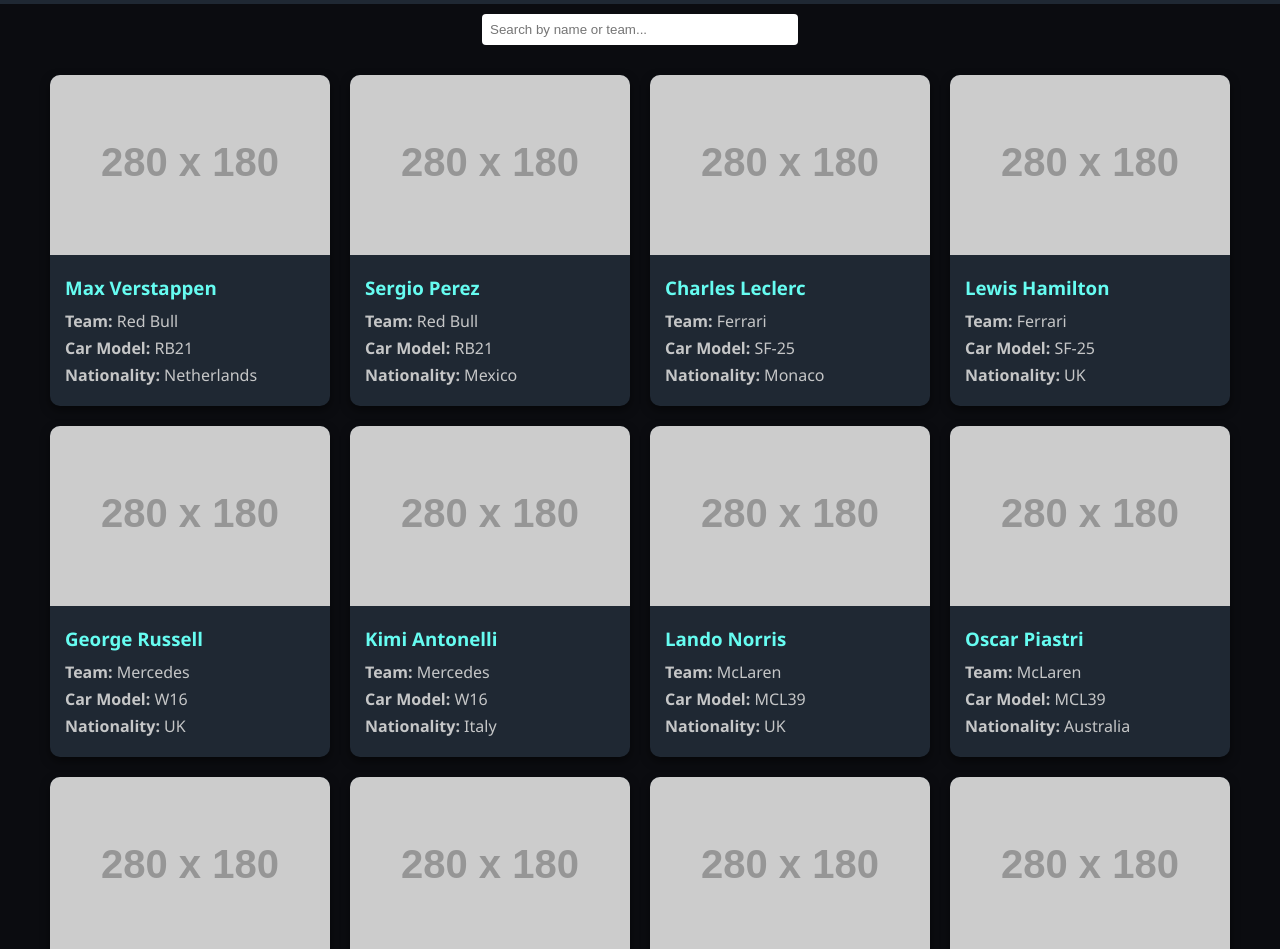
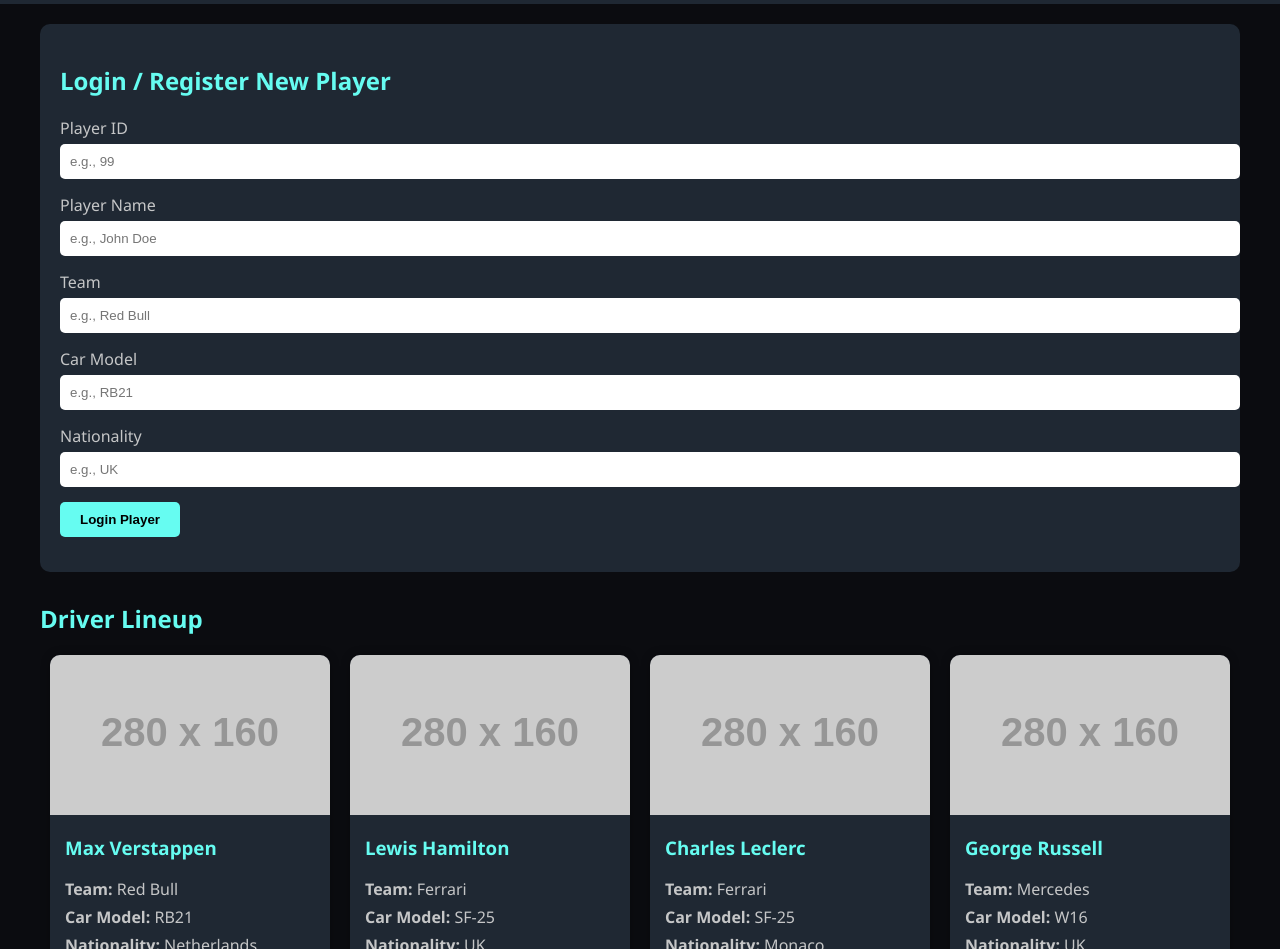
Before and after one commit to Chiru-0722/collab, a plain HTML site: page index.html in a window 1280 px wide. Shown: the part 79-1028 px from the top of the page. Drawn offline with Linux system fonts and the light colour scheme; placeholder pictures from the web are drawn by us.

Commit message:
Update index.html
F1

```diff
--- a/index.html
+++ b/index.html
@@ -3,68 +3,104 @@
 <head>
   <meta charset="UTF-8" />
   <meta name="viewport" content="width=device-width, initial-scale=1.0"/>
-  <title>Formula 1 2025 Driver Roster</title>
+  <title>Formula 1 Data Portal</title>
   <style>
     body {
       font-family: 'Segoe UI', sans-serif;
       margin: 0;
-      padding: 0;
       background: #0b0c10;
       color: #ffffff;
     }
+
     header {
       background: #1f2833;
       padding: 20px;
       text-align: center;
     }
+
     header h1 {
       margin: 0;
       color: #66fcf1;
     }
-    .search-bar {
+
+    .container {
+      padding: 20px;
+      max-width: 1200px;
+      margin: auto;
+    }
+
+    .form-section {
+      background: #1f2833;
+      padding: 20px;
+      margin-bottom: 30px;
+      border-radius: 10px;
+    }
+
+    .form-section h2 {
+      color: #66fcf1;
+    }
+
+    .form-group {
+      margin-bottom: 15px;
+    }
+
+    .form-group label {
+      display: block;
+      margin-bottom: 5px;
+      color: #c5c6c7;
+    }
+
+    .form-group input {
+      width: 100%;
       padding: 10px;
-      text-align: center;
+      border: none;
+      border-radius: 5px;
     }
-    .search-bar input {
-      width: 300px;
-      padding: 8px;
-      border-radius: 4px;
+
+    .form-group button {
+      background-color: #66fcf1;
       border: none;
+      padding: 10px 20px;
+      font-weight: bold;
+      border-radius: 5px;
+      cursor: pointer;
     }
-    .container {
+
+    .grid {
       display: flex;
       flex-wrap: wrap;
+      gap: 20px;
       justify-content: center;
-      gap: 20px;
-      padding: 20px;
     }
+
     .card {
       background: #1f2833;
+      width: 280px;
       border-radius: 10px;
       overflow: hidden;
-      width: 280px;
-      box-shadow: 0 4px 10px rgba(0, 0, 0, 0.5);
-      transition: transform 0.3s;
+      box-shadow: 0 0 10px rgba(0,0,0,0.3);
     }
-    .card:hover {
-      transform: scale(1.03);
-    }
+
     .card img {
       width: 100%;
-      height: 180px;
+      height: 160px;
       object-fit: cover;
     }
+
     .card-content {
       padding: 15px;
     }
+
     .card-content h3 {
-      margin: 0 0 10px;
+      margin-top: 0;
       color: #66fcf1;
     }
+
     .card-content p {
-      margin: 5px 0;
+      margin: 6px 0;
       color: #c5c6c7;
     }
+
     footer {
       text-align: center;
       padding: 20px;
@@ -76,89 +112,115 @@
 <body>
 
 <header>
-  <h1>Formula 1 Driver Profiles – 2025</h1>
+  <h1>Formula 1 2025 - Driver Dashboard</h1>
 </header>
 
-<div class="search-bar">
-  <input type="text" id="searchInput" placeholder="Search by name or team..." />
+<div class="container">
+
+  <section class="form-section">
+    <h2>Login / Register New Player</h2>
+    <div class="form-group">
+      <label for="playerId">Player ID</label>
+      <input type="text" id="playerId" placeholder="e.g., 99" />
+    </div>
+    <div class="form-group">
+      <label for="playerName">Player Name</label>
+      <input type="text" id="playerName" placeholder="e.g., John Doe" />
+    </div>
+    <div class="form-group">
+      <label for="playerTeam">Team</label>
+      <input type="text" id="playerTeam" placeholder="e.g., Red Bull" />
+    </div>
+    <div class="form-group">
+      <label for="playerCar">Car Model</label>
+      <input type="text" id="playerCar" placeholder="e.g., RB21" />
+    </div>
+    <div class="form-group">
+      <label for="playerNationality">Nationality</label>
+      <input type="text" id="playerNationality" placeholder="e.g., UK" />
+    </div>
+    <div class="form-group">
+      <button onclick="addPlayer()">Login Player</button>
+    </div>
+  </section>
+
+  <h2 style="color: #66fcf1;">Driver Lineup</h2>
+  <div class="grid" id="playerGrid">
+    <!-- Player cards injected here -->
   </div>
 
-<div class="container" id="driverCards">
-  <!-- Cards will be injected here -->
 </div>
 
 <footer>
-  &copy; 2025 Formula 1 Data Portal
+  &copy; 2025 Formula 1 Data Portal. All rights reserved.
 </footer>
 
 <script>
-  const drivers = [
-    { name: "Max Verstappen", team: "Red Bull", car: "RB21", nationality: "Netherlands" },
-    { name: "Sergio Perez", team: "Red Bull", car: "RB21", nationality: "Mexico" },
-    { name: "Charles Leclerc", team: "Ferrari", car: "SF-25", nationality: "Monaco" },
-    { name: "Lewis Hamilton", team: "Ferrari", car: "SF-25", nationality: "UK" },
-    { name: "George Russell", team: "Mercedes", car: "W16", nationality: "UK" },
-    { name: "Kimi Antonelli", team: "Mercedes", car: "W16", nationality: "Italy" },
-    { name: "Lando Norris", team: "McLaren", car: "MCL39", nationality: "UK" },
-    { name: "Oscar Piastri", team: "McLaren", car: "MCL39", nationality: "Australia" },
-    { name: "Fernando Alonso", team: "Aston Martin", car: "AMR25", nationality: "Spain" },
-    { name: "Lance Stroll", team: "Aston Martin", car: "AMR25", nationality: "Canada" },
-    { name: "Yuki Tsunoda", team: "Racing Bulls", car: "RB25", nationality: "Japan" },
-    { name: "Liam Lawson", team: "Racing Bulls", car: "RB25", nationality: "New Zealand" },
-    { name: "Carlos Sainz", team: "Williams", car: "FW47", nationality: "Spain" },
-    { name: "Alex Albon", team: "Williams", car: "FW47", nationality: "Thailand" },
-    { name: "Esteban Ocon", team: "Haas", car: "VF-25", nationality: "France" },
-    { name: "Oliver Bearman", team: "Haas", car: "VF-25", nationality: "UK" },
-    { name: "Pierre Gasly", team: "Alpine", car: "A524", nationality: "France" },
-    { name: "Jack Doohan", team: "Alpine", car: "A524", nationality: "Australia" },
-    { name: "Nico Hulkenberg", team: "Kick Sauber", car: "C45", nationality: "Germany" },
-    { name: "Gabriel Bortoleto", team: "Kick Sauber", car: "C45", nationality: "Brazil" },
-    { name: "Valtteri Bottas", team: "Cadillac", car: "Caddy 1", nationality: "Finland" },
-    { name: "Santino Ferrucci", team: "Cadillac", car: "Caddy 1", nationality: "USA" },
-    { name: "Isack Hadjar", team: "Red Bull Academy", car: "RB24 Dev", nationality: "France" },
-    { name: "Theo Pourchaire", team: "Sauber Academy", car: "C45 Dev", nationality: "France" },
-    { name: "Frederik Vesti", team: "Mercedes Reserve", car: "W16 Dev", nationality: "Denmark" },
-    { name: "Felipe Drugovich", team: "Aston Martin Reserve", car: "AMR25 Dev", nationality: "Brazil" },
-    { name: "Zane Maloney", team: "Red Bull Junior", car: "RB24 Dev", nationality: "Barbados" },
-    { name: "Colton Herta", team: "Cadillac", car: "Caddy 1", nationality: "USA" },
-    { name: "Nyck de Vries", team: "Free Agent", car: "TBD", nationality: "Netherlands" },
-    { name: "Mick Schumacher", team: "Reserve", car: "TBD", nationality: "Germany" },
+  const players = [
+    { id: 1, name: "Max Verstappen", team: "Red Bull", car: "RB21", nationality: "Netherlands" },
+    { id: 2, name: "Lewis Hamilton", team: "Ferrari", car: "SF-25", nationality: "UK" },
+    { id: 3, name: "Charles Leclerc", team: "Ferrari", car: "SF-25", nationality: "Monaco" },
+    { id: 4, name: "George Russell", team: "Mercedes", car: "W16", nationality: "UK" },
+    { id: 5, name: "Lando Norris", team: "McLaren", car: "MCL39", nationality: "UK" },
+    { id: 6, name: "Oscar Piastri", team: "McLaren", car: "MCL39", nationality: "Australia" },
+    { id: 7, name: "Sergio Perez", team: "Red Bull", car: "RB21", nationality: "Mexico" },
+    { id: 8, name: "Fernando Alonso", team: "Aston Martin", car: "AMR25", nationality: "Spain" },
+    { id: 9, name: "Lance Stroll", team: "Aston Martin", car: "AMR25", nationality: "Canada" },
+    { id: 10, name: "Yuki Tsunoda", team: "Racing Bulls", car: "RB25", nationality: "Japan" },
+    { id: 11, name: "Esteban Ocon", team: "Haas", car: "VF-25", nationality: "France" },
+    { id: 12, name: "Carlos Sainz", team: "Williams", car: "FW47", nationality: "Spain" },
+    { id: 13, name: "Pierre Gasly", team: "Alpine", car: "A524", nationality: "France" },
+    { id: 14, name: "Nico Hulkenberg", team: "Sauber", car: "C45", nationality: "Germany" },
+    { id: 15, name: "Jack Doohan", team: "Alpine", car: "A524", nationality: "Australia" }
   ];
 
-  function createCard(driver) {
-    return `
+  function renderPlayers() {
+    const grid = document.getElementById('playerGrid');
+    grid.innerHTML = "";
+    players.forEach(p => {
+      grid.innerHTML += `
         <div class="card">
-        <img src="https://via.placeholder.com/280x180.png?text=${encodeURIComponent(driver.car)}" alt="${driver.car}" />
+          <img src="https://via.placeholder.com/280x160.png?text=${encodeURIComponent(p.car)}" alt="${p.car}" />
           <div class="card-content">
-          <h3>${driver.name}</h3>
-          <p><strong>Team:</strong> ${driver.team}</p>
-          <p><strong>Car Model:</strong> ${driver.car}</p>
-          <p><strong>Nationality:</strong> ${driver.nationality}</p>
+            <h3>${p.name}</h3>
+            <p><strong>Team:</strong> ${p.team}</p>
+            <p><strong>Car Model:</strong> ${p.car}</p>
+            <p><strong>Nationality:</strong> ${p.nationality}</p>
+            <p><strong>ID:</strong> ${p.id}</p>
           </div>
         </div>
       `;
-  }
-
-  function renderDrivers(filter = "") {
-    const container = document.getElementById("driverCards");
-    container.innerHTML = "";
-
-    const filtered = drivers.filter(d =>
-      d.name.toLowerCase().includes(filter) ||
-      d.team.toLowerCase().includes(filter)
-    );
-
-    filtered.forEach(driver => {
-      container.innerHTML += createCard(driver);
     });
   }
 
-  document.getElementById("searchInput").addEventListener("input", (e) => {
-    renderDrivers(e.target.value.toLowerCase());
+  function addPlayer() {
+    const id = document.getElementById('playerId').value.trim();
+    const name = document.getElementById('playerName').value.trim();
+    const team = document.getElementById('playerTeam').value.trim();
+    const car = document.getElementById('playerCar').value.trim();
+    const nationality = document.getElementById('playerNationality').value.trim();
+
+    if (!id || !name || !team || !car || !nationality) {
+      alert("Please fill in all fields.");
+      return;
+    }
+
+    players.push({
+      id, name, team, car, nationality
     });
 
-  // Initial load
-  renderDrivers();
+    renderPlayers();
+
+    // Clear form
+    document.getElementById('playerId').value = '';
+    document.getElementById('playerName').value = '';
+    document.getElementById('playerTeam').value = '';
+    document.getElementById('playerCar').value = '';
+    document.getElementById('playerNationality').value = '';
+  }
+
+  // Initial render
+  renderPlayers();
 </script>
 
 </body>
```
Lines whose indentation alone changed are shown as unchanged.
